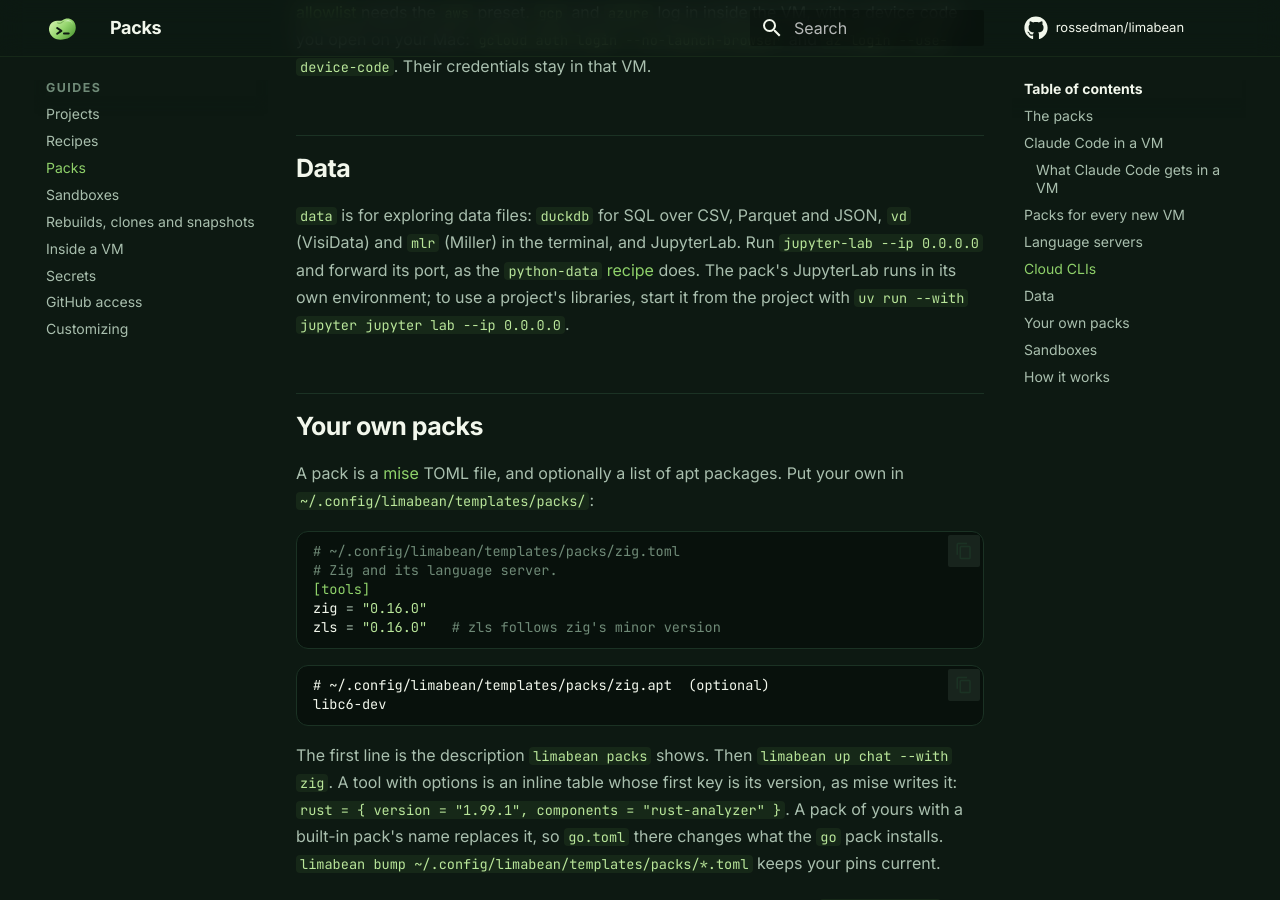
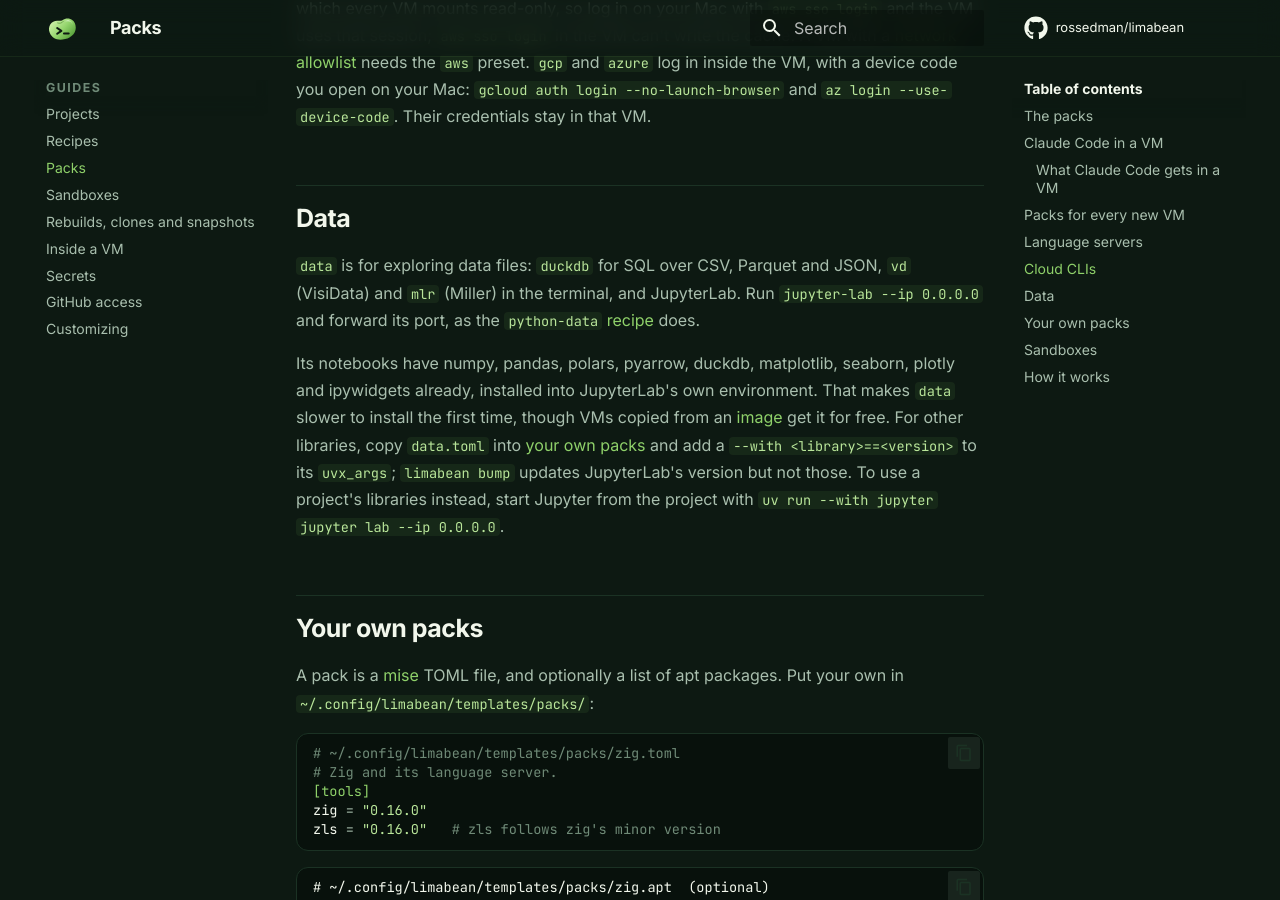
Before and after one commit to rossedman/limabean, an MkDocs documentation site: the page built from docs/packs.md, in a window 1280 px wide and 900 px high, scrolled down 4290 px. Built offline with MkDocs 1.6.1 and Material for MkDocs 9.7.7, drawn with Linux system fonts in a browser that asks for light colours; comment, search, counter and statistics services are not loaded; some of the changed text lies outside the part shown.

Commit message:
Give the data pack's notebooks pandas, polars and plotting libraries
A notebook in the data pack's JupyterLab had nothing but the standard
library, so every VM started with installing pandas and matplotlib.

- JupyterLab is installed with numpy, pandas, polars, pyarrow, duckdb,
  matplotlib, seaborn, plotly and ipywidgets in its own environment,
  through mise's uvx_args, each pinned.
- limabean bump keeps the list and updates JupyterLab; the libraries'
  pins are updated by hand, as the docs say.
- Docs: the packs table and Data section, with how to add libraries.

Co-Authored-By: Claude Opus 5.5 <noreply@anthropic.com>

```diff
--- a/docs/packs.md
+++ b/docs/packs.md
@@ -33,7 +33,7 @@ project.
 | `infra` | terraform, tflint, aws-cli |
 | `containers` | act, dive, skopeo (Docker itself is in every VM) |
 | `db` | psql, sqlite3, redis-cli |
-| `data` | duckdb, jupyterlab, visidata, miller |
+| `data` | duckdb, JupyterLab with numpy, pandas, polars, pyarrow, duckdb, matplotlib, seaborn, plotly and ipywidgets, visidata, miller |
 | `api` | buf, grpcurl |
 | `supply-chain` | cosign, syft, grype |
 | `rust` | rust (stable, through rustup, with rust-analyzer), cargo-binstall |
@@ -159,9 +159,17 @@ open on your Mac: `gcloud auth login --no-launch-browser` and
 `data` is for exploring data files: `duckdb` for SQL over CSV, Parquet and
 JSON, `vd` (VisiData) and `mlr` (Miller) in the terminal, and JupyterLab.
 Run `jupyter-lab --ip 0.0.0.0` and forward its port, as the
-[`python-data` recipe](recipes.md#python-data) does. The pack's JupyterLab
-runs in its own environment; to use a project's libraries, start it from
-the project with `uv run --with jupyter jupyter lab --ip 0.0.0.0`.
+[`python-data` recipe](recipes.md#python-data) does.
+
+Its notebooks have numpy, pandas, polars, pyarrow, duckdb, matplotlib,
+seaborn, plotly and ipywidgets already, installed into JupyterLab's own
+environment. That makes `data` slower to install the first time, though
+VMs copied from an [image](lifecycle.md#fast-vms-images) get it for free. For other
+libraries, copy `data.toml` into [your own packs](#your-own-packs) and add
+a `--with <library>==<version>` to its `uvx_args`; `limabean bump` updates
+JupyterLab's version but not those. To use a project's libraries instead,
+start Jupyter from the project with
+`uv run --with jupyter jupyter lab --ip 0.0.0.0`.
 
 ## Your own packs
 
```
Also changed, not shown: 1 other file.
